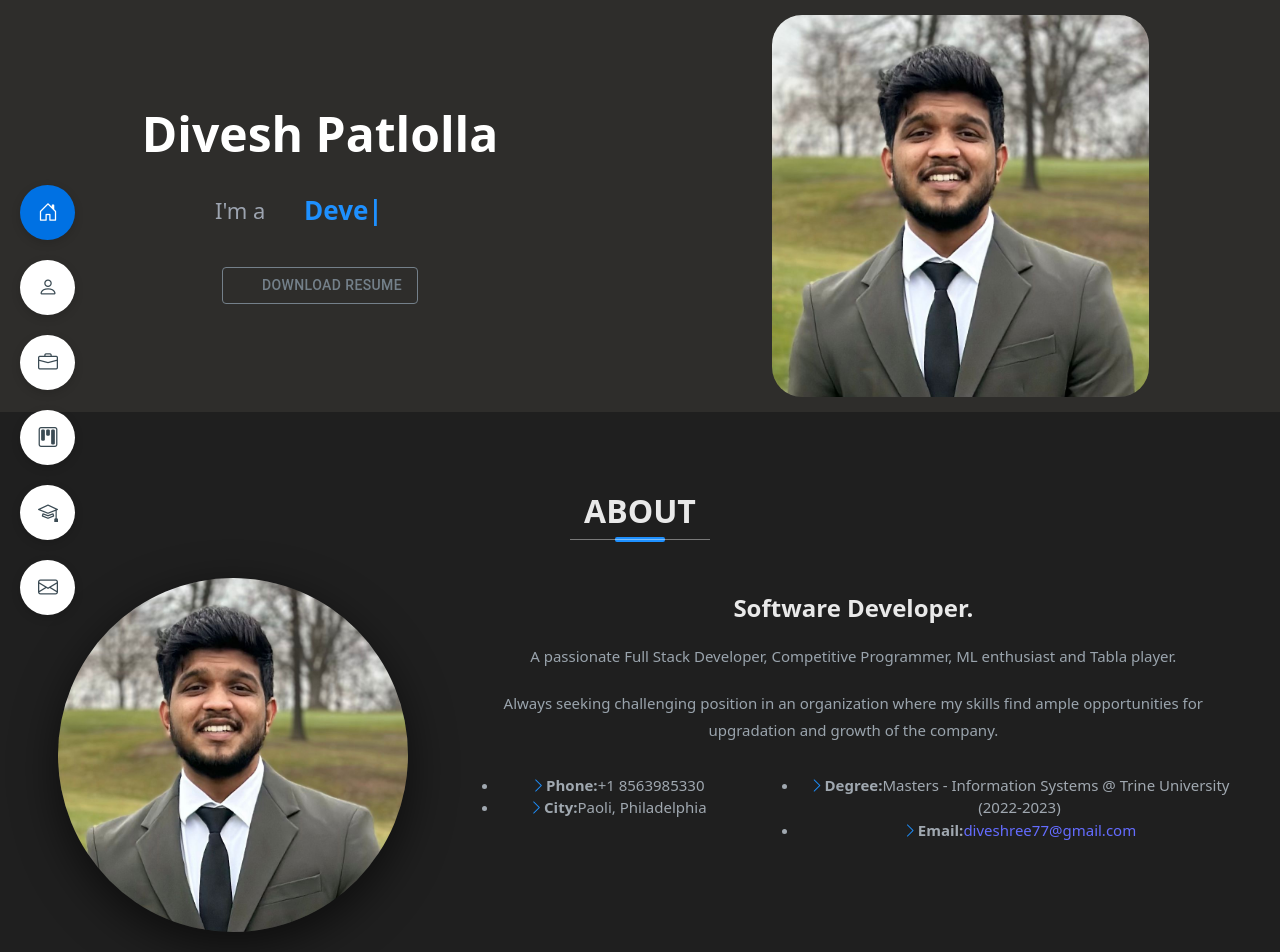
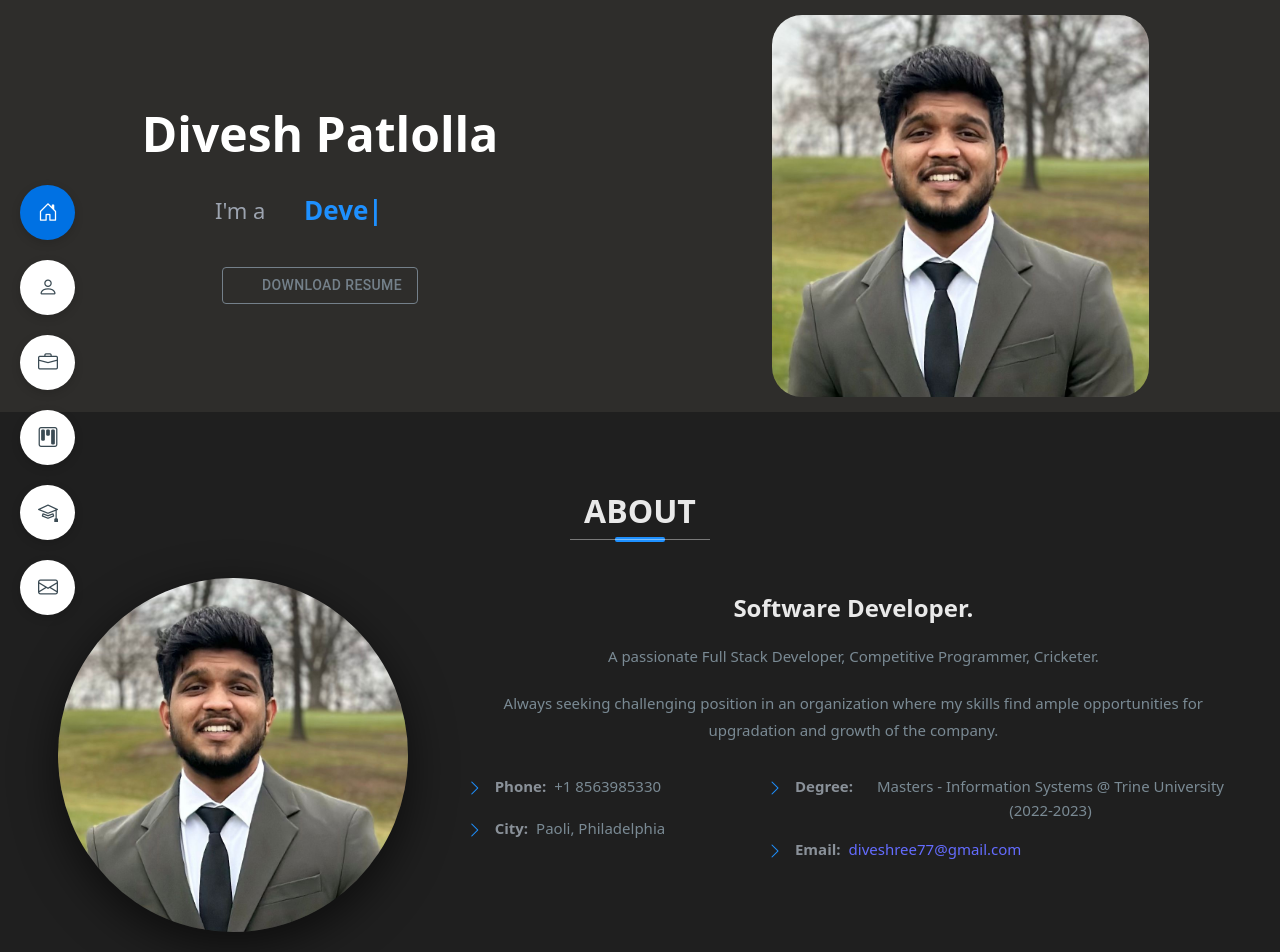
Before and after one commit to diveshdp/divesh-patlolla.github.io, a React (Vite) app: page / in a window 1280 px wide. Shown: the top 952 px of the page. Built offline with nearby package versions, Linux system fonts and the light colour scheme; some icons are missing.

Commit message:
css changes to about component

```diff
--- a/src/components/About.css
+++ b/src/components/About.css
@@ -99,7 +99,7 @@
 }
 
 .about-content p {
-  color: #9aa4ad;
+  color: #7a8a94;
   font-size: 15px;
   line-height: 1.8;
   margin-bottom: 20px;
@@ -116,13 +116,37 @@
   margin-top: 30px;
 }
 
+.about-info ul {
+  list-style: none;
+  padding: 0;
+  margin: 0;
+}
+
 .about-info li {
-  color: #a0a8b0;
+  display: flex;
+  align-items: flex-start;
+  margin-bottom: 15px;
+  color: #7a8a94;
   font-size: 15px;
+  line-height: 1.6;
 }
 
 .about-info i {
   color: #1e90ff;
+  margin-right: 12px;
+  margin-top: 2px;
+  font-size: 16px;
+  flex-shrink: 0;
+}
+
+.about-info strong {
+  color: #8a9199;
+  margin-right: 8px;
+  font-weight: 600;
+}
+
+.about-info span {
+  color: #7a8a94;
 }
 
 /* ===============================
--- a/src/components/about.tsx
+++ b/src/components/about.tsx
@@ -19,8 +19,7 @@ const About: React.FC = () => {
             <h3>Software Developer.</h3>
 
             <p>
-              A passionate Full Stack Developer, Competitive Programmer, ML
-              enthusiast and Tabla player.
+              A passionate Full Stack Developer, Competitive Programmer, Cricketer.
             </p>
 
             <p>
```
